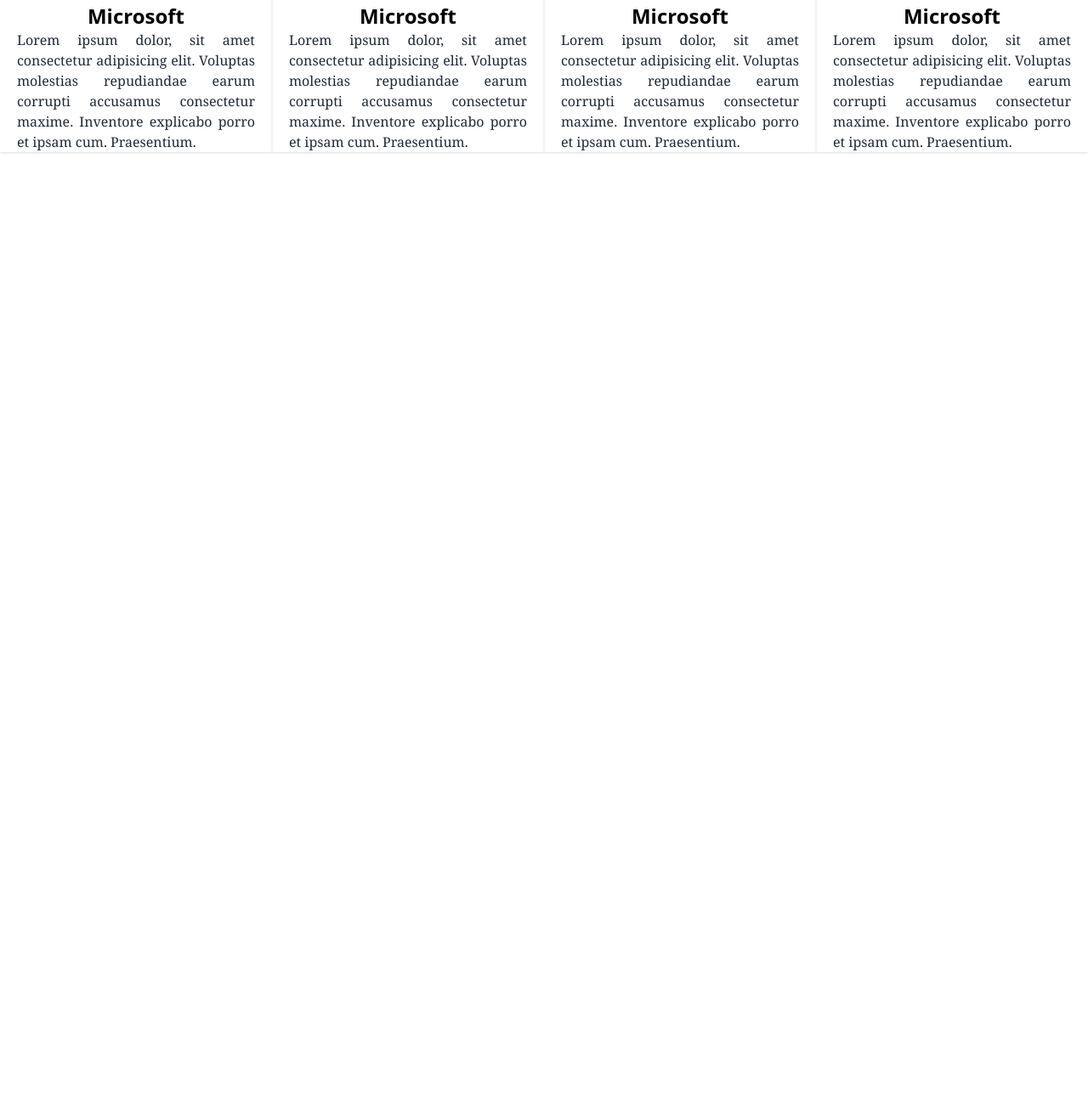
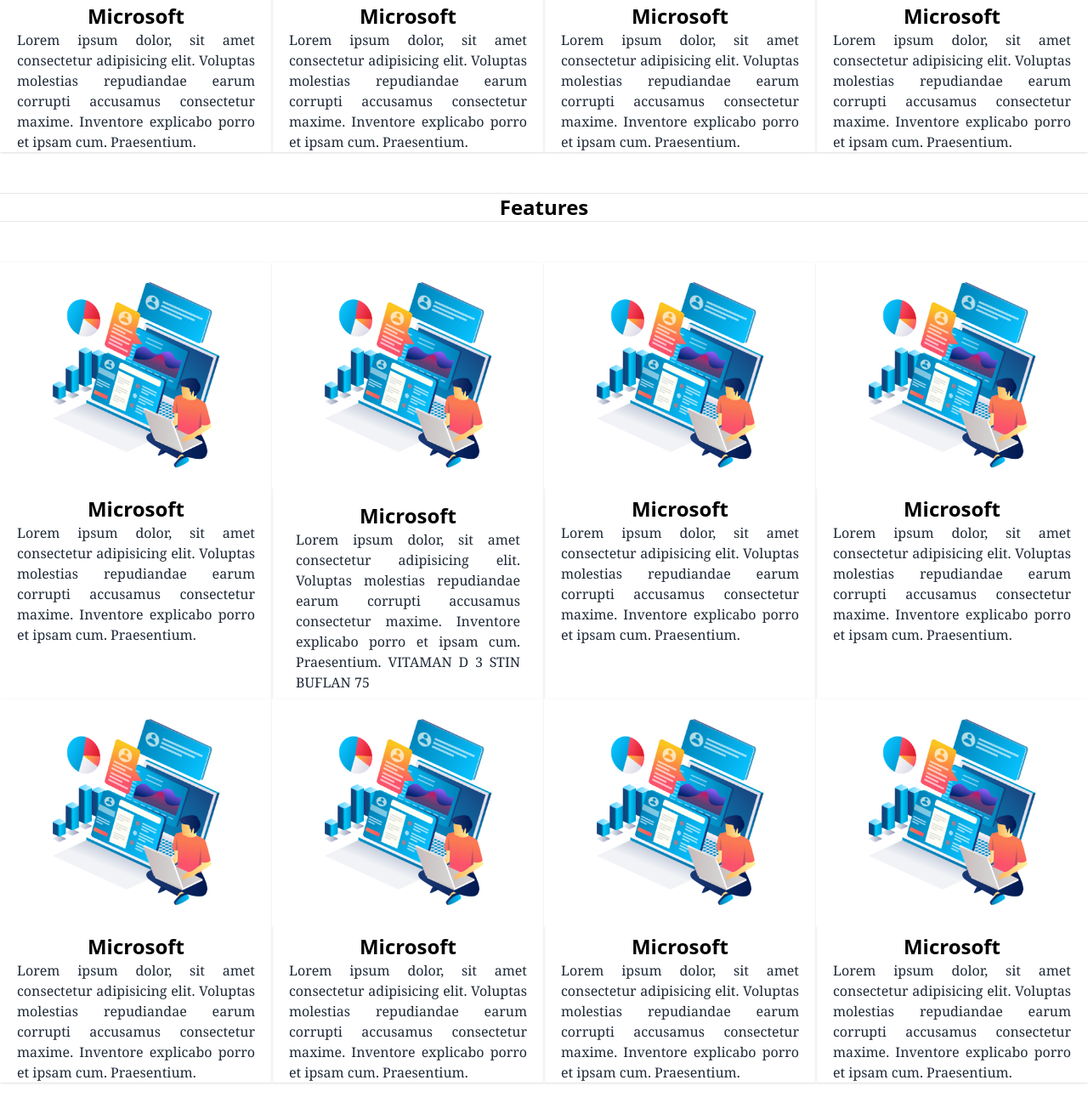
Before and after one commit to codewithtabish/Tailwind-Microsoft-Clone, a website built with Vite: page index.html in a window 1280 px wide. Shown: the part 1411-2722 px from the top of the page at 85% size. Before the commit the page ends 1638 px from the top, so only its background shows below. Built offline with nearby package versions, Linux system fonts and the light colour scheme.

Commit message:
adding the feature section

```diff
--- a/index.html
+++ b/index.html
@@ -204,6 +204,122 @@
 
 
  </section>
+ <!-- Adding the feature section -->
+ <hr>
+ <h3 class="text-2xl text-center font-bold ">Features</h3>
+
+ <hr>
+
+
+ <section class="container mx-auto py-7 md:py-12">
+    <div class="grid md:grid-cols-3  lg:grid-cols-4">
+        <div class="card flex flex-col gap-2  shadow ">
+            <figure>
+                <img src="images/laptop.jpg" alt="" class="w-auto">
+            </figure>
+            <div class="card-title md:mx-5 text-center">
+                <h2 class="card-title font-bold font-sans md:text-2xl text-xl">Microsoft</h2>
+                <p class="text-gray-800 font-serif mx-6 md:mx-4 lg:mx-0 text-justify ">
+                    Lorem ipsum dolor, sit amet consectetur adipisicing elit. Voluptas molestias repudiandae earum corrupti accusamus consectetur maxime. Inventore explicabo porro et ipsam cum. Praesentium.
+                </p>
+            </div>
+
+        </div>
+        <div class="card flex flex-col gap-2  shadow ">
+            <figure>
+                <img src="images/laptop.jpg" alt="" class="w-auto">
+            </figure>
+            <div class="card-title md:mx-5 text-center p-2">
+                <h2 class="card-title font-bold font-sans md:text-2xl text-xl">Microsoft</h2>
+                <p class="text-gray-800 font-serif mx-6 md:mx-4 lg:mx-0 text-justify ">
+                    Lorem ipsum dolor, sit amet consectetur adipisicing elit. Voluptas molestias repudiandae earum corrupti accusamus consectetur maxime. Inventore explicabo porro et ipsam cum. Praesentium.
+                    VITAMAN D 3 STIN
+                    BUFLAN 75
+                </p>
+            </div>
+
+        </div>
+        <div class="card flex flex-col gap-2  shadow ">
+            <figure>
+                <img src="images/laptop.jpg" alt="" class="w-auto">
+            </figure>
+            <div class="card-title md:mx-5 text-center">
+                <h2 class="card-title font-bold font-sans md:text-2xl text-xl">Microsoft</h2>
+                <p class="text-gray-800 font-serif mx-6 md:mx-4 lg:mx-0 text-justify ">
+                    Lorem ipsum dolor, sit amet consectetur adipisicing elit. Voluptas molestias repudiandae earum corrupti accusamus consectetur maxime. Inventore explicabo porro et ipsam cum. Praesentium.
+                </p>
+            </div>
+
+        </div>
+        <div class="card flex flex-col gap-2  shadow ">
+            <figure>
+                <img src="images/laptop.jpg" alt="" class="w-auto">
+            </figure>
+            <div class="card-title md:mx-5 text-center">
+                <h2 class="card-title font-bold font-sans md:text-2xl text-xl">Microsoft</h2>
+                <p class="text-gray-800 font-serif mx-6 md:mx-4 lg:mx-0 text-justify ">
+                    Lorem ipsum dolor, sit amet consectetur adipisicing elit. Voluptas molestias repudiandae earum corrupti accusamus consectetur maxime. Inventore explicabo porro et ipsam cum. Praesentium.
+                </p>
+            </div>
+
+        </div>
+        <div class="card flex flex-col gap-2  shadow ">
+            <figure>
+                <img src="images/laptop.jpg" alt="" class="w-auto">
+            </figure>
+            <div class="card-title md:mx-5 text-center">
+                <h2 class="card-title font-bold font-sans md:text-2xl text-xl">Microsoft</h2>
+                <p class="text-gray-800 font-serif mx-6 md:mx-4 lg:mx-0 text-justify ">
+                    Lorem ipsum dolor, sit amet consectetur adipisicing elit. Voluptas molestias repudiandae earum corrupti accusamus consectetur maxime. Inventore explicabo porro et ipsam cum. Praesentium.
+                </p>
+            </div>
+
+        </div>
+        <div class="card flex flex-col gap-2  shadow ">
+            <figure>
+                <img src="images/laptop.jpg" alt="" class="w-auto">
+            </figure>
+            <div class="card-title md:mx-5 text-center">
+                <h2 class="card-title font-bold font-sans md:text-2xl text-xl">Microsoft</h2>
+                <p class="text-gray-800 font-serif mx-6 md:mx-4 lg:mx-0 text-justify ">
+                    Lorem ipsum dolor, sit amet consectetur adipisicing elit. Voluptas molestias repudiandae earum corrupti accusamus consectetur maxime. Inventore explicabo porro et ipsam cum. Praesentium.
+                </p>
+            </div>
+
+        </div>
+        <div class="card flex flex-col gap-2  shadow ">
+            <figure>
+                <img src="images/laptop.jpg" alt="" class="w-auto">
+            </figure>
+            <div class="card-title md:mx-5 text-center">
+                <h2 class="card-title font-bold font-sans md:text-2xl text-xl">Microsoft</h2>
+                <p class="text-gray-800 font-serif mx-6 md:mx-4 lg:mx-0 text-justify ">
+                    Lorem ipsum dolor, sit amet consectetur adipisicing elit. Voluptas molestias repudiandae earum corrupti accusamus consectetur maxime. Inventore explicabo porro et ipsam cum. Praesentium.
+                </p>
+            </div>
+
+        </div>
+        <div class="card flex flex-col gap-2  shadow ">
+            <figure>
+                <img src="images/laptop.jpg" alt="" class="w-auto">
+            </figure>
+            <div class="card-title md:mx-5 text-center">
+                <h2 class="card-title font-bold font-sans md:text-2xl text-xl">Microsoft</h2>
+                <p class="text-gray-800 font-serif mx-6 md:mx-4 lg:mx-0 text-justify ">
+                    Lorem ipsum dolor, sit amet consectetur adipisicing elit. Voluptas molestias repudiandae earum corrupti accusamus consectetur maxime. Inventore explicabo porro et ipsam cum. Praesentium.
+                </p>
+            </div>
+
+        </div>
+
+
+    </div>
+
+
+
+
+ </section>
+
 
 
 
```
